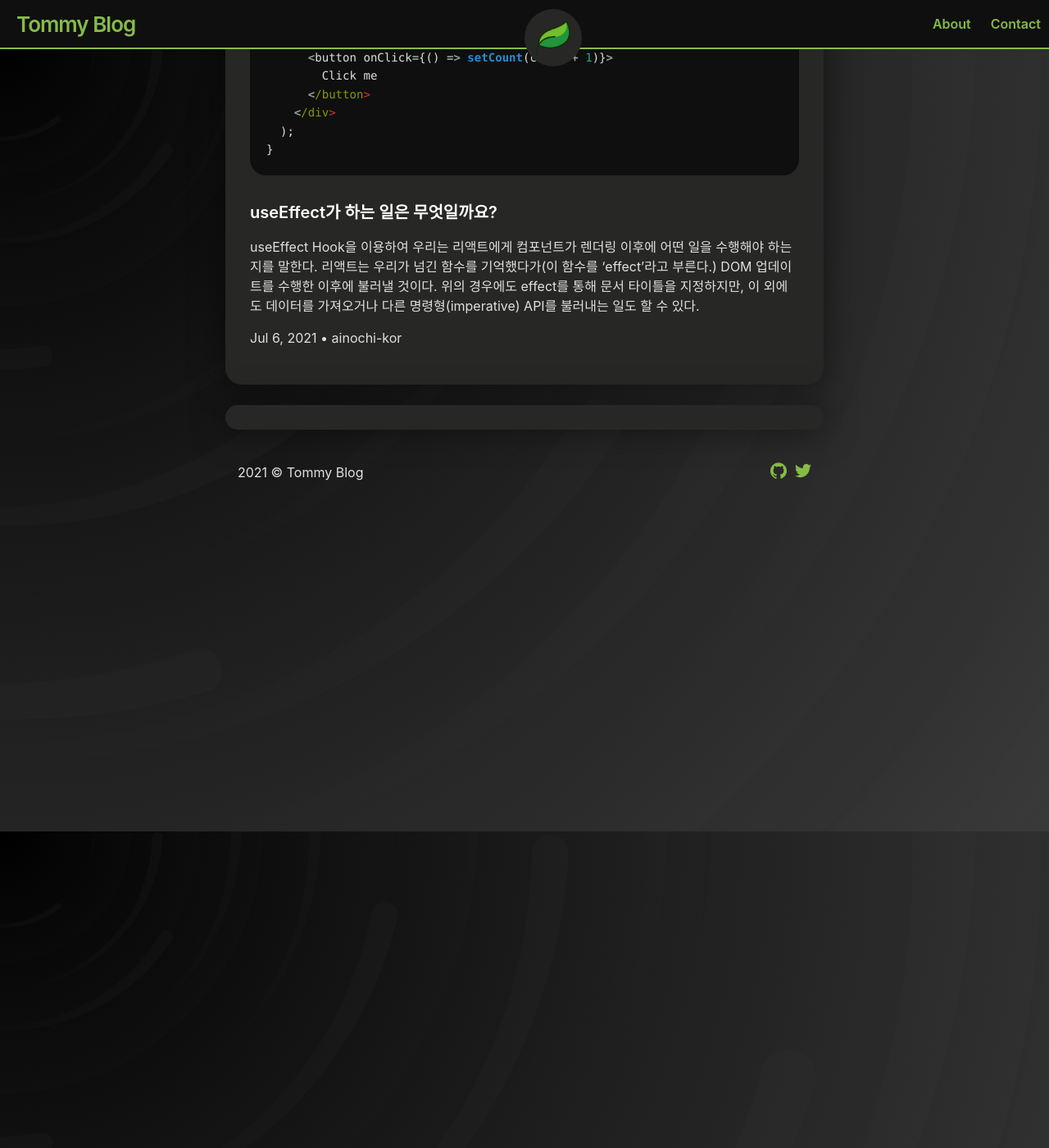
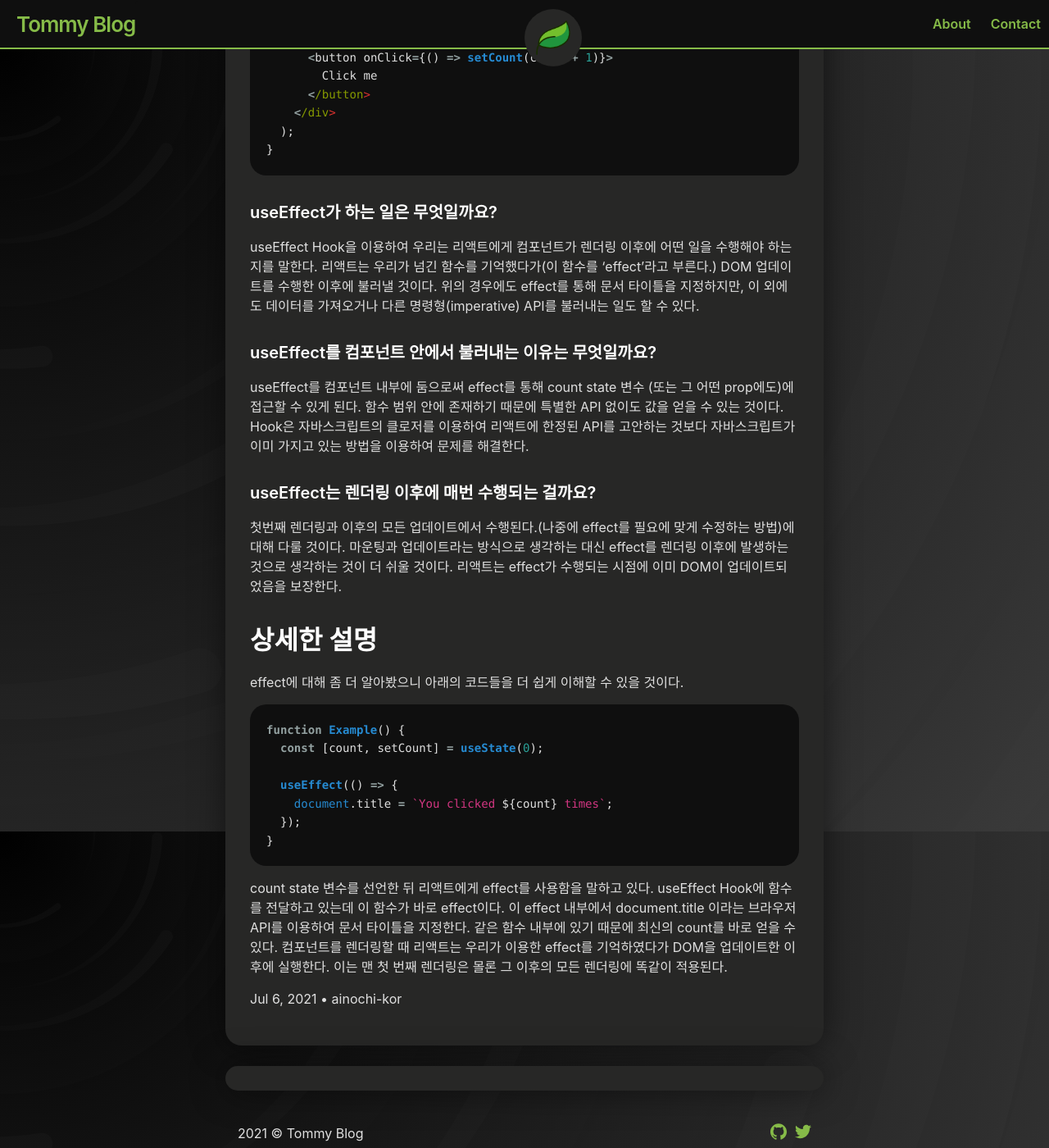
Before and after one commit to ainochi-kor/ainochi-kor.github.io, a Jekyll site: the page built from _posts/React-Hook/2021-07-06-04_Effect Hook 사용하기.md, in a window 1280 px wide and 1400 px high, scrolled down 2826 px. Shown: the whole window at 82% size. Built offline with Jekyll 4.4.1, drawn with Linux system fonts in a browser that asks for light colours; a script that is not in the unit is left out.

Commit message:
add Effect Hook 사용하기

````diff
--- a/_posts/React-Hook/2021-07-06-04_Effect Hook 사용하기.md
+++ b/_posts/React-Hook/2021-07-06-04_Effect Hook 사용하기.md
@@ -116,3 +116,25 @@ function Example() {
 
 #### useEffect가 하는 일은 무엇일까요?
 useEffect Hook을 이용하여 우리는 리액트에게 컴포넌트가 렌더링 이후에 어떤 일을 수행해야 하는 지를 말한다. 리액트는 우리가 넘긴 함수를 기억했다가(이 함수를 'effect'라고 부른다.) DOM 업데이트를 수행한 이후에 불러낼 것이다. 위의 경우에도 effect를 통해 문서 타이틀을 지정하지만, 이 외에도 데이터를 가져오거나 다른 명령형(imperative) API를 불러내는 일도 할 수 있다.
+
+#### useEffect를 컴포넌트 안에서 불러내는 이유는 무엇일까요?
+useEffect를 컴포넌트 내부에 둠으로써 effect를 통해 count state 변수 (또는 그 어떤 prop에도)에 접근할 수 있게 된다. 함수 범위 안에 존재하기 때문에 특별한 API 없이도 값을 얻을 수 있는 것이다. Hook은 자바스크립트의 클로저를 이용하여 리액트에 한정된 API를 고안하는 것보다 자바스크립트가 이미 가지고 있는 방법을 이용하여 문제를 해결한다.
+
+#### useEffect는 렌더링 이후에 매번 수행되는 걸까요?
+첫번째 렌더링과 이후의 모든 업데이트에서 수행된다.(나중에 effect를 필요에 맞게 수정하는 방법)에 대해 다룰 것이다. 마운팅과 업데이트라는 방식으로 생각하는 대신 effect를 렌더링 이후에 발생하는 것으로 생각하는 것이 더 쉬울 것이다. 리액트는 effect가 수행되는 시점에 이미 DOM이 업데이트되었음을 보장한다.
+
+## 상세한 설명
+
+effect에 대해 좀 더 알아봤으니 아래의 코드들을 더 쉽게 이해할 수 있을 것이다.
+
+``` js
+function Example() {
+  const [count, setCount] = useState(0);
+
+  useEffect(() => {
+    document.title = `You clicked ${count} times`;
+  });
+}
+```
+
+count state 변수를 선언한 뒤 리액트에게 effect를 사용함을 말하고 있다. useEffect Hook에 함수를 전달하고 있는데 이 함수가 바로 effect이다. 이 effect 내부에서 document.title 이라는 브라우저 API를 이용하여 문서 타이틀을 지정한다. 같은 함수 내부에 있기 때문에 최신의 count를 바로 얻을 수 있다. 컴포넌트를 렌더링할 때 리액트는 우리가 이용한 effect를 기억하였다가 DOM을 업데이트한 이후에 실행한다. 이는 맨 첫 번째 렌더링은 몰론 그 이후의 모든 렌더링에 똑같이 적용된다.
````
